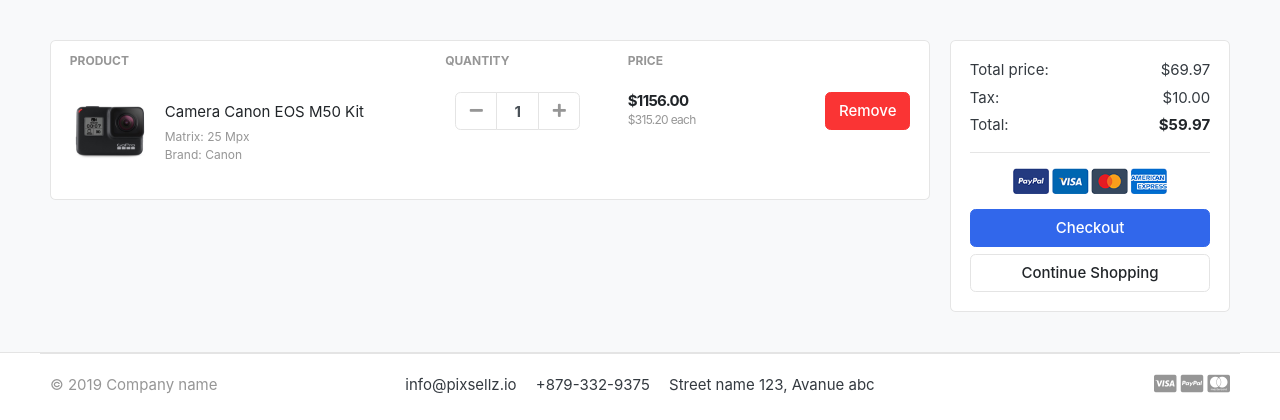
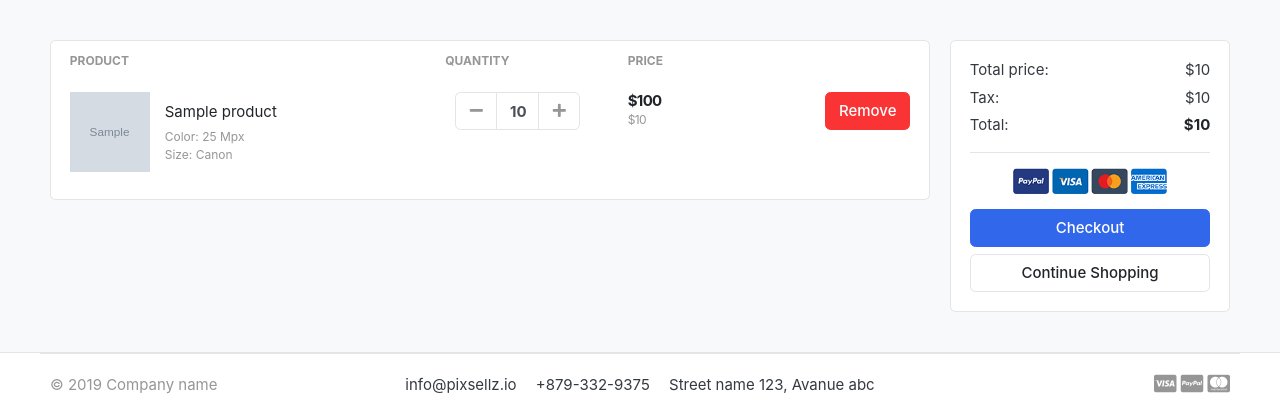
Before and after one commit to nishimwetito/greatkart-django, a Django app: template templates/store/cart.html in a window 1280 px wide. Shown: the part 118-538 px from the top of the page. Run offline with Django 3.2, Linux system fonts and the light colour scheme; tables that the repository leaves empty hold one stand-in row (values such as "Sample post"); the template is opened without the code that fills it: values that come from a table or form of the project are taken from there, most other values are stand-ins (such as "Sample title", 1, 10 or a date in 2020); grey boxes marked "Sample" are stand-in pictures; some libraries are stand-ins or nearby versions; some web fonts are replaced.

Commit message:
Third commit cart functionalities

```diff
--- a/carts/models.py
+++ b/carts/models.py
@@ -17,5 +17,8 @@
     quantity = models.IntegerField()
     is_active = models.BooleanField(default=True)
 
+    def sub_total(self):
+        return self.product.price * self.quantity
+
     def __file__(self):
         return self.product
--- a/carts/urls.py
+++ b/carts/urls.py
@@ -3,5 +3,8 @@
 
 urlpatterns = [
     path('',views.cart,name='cart'),
+    path('add_cart/<int:product_id>/',views.add_cart,name='add_cart'),
+    path('remove_cart/<int:product_id>/',views.remove_cart,name='remove_cart'),
+    path('remove_cart_item/<int:product_id>/',views.remove_cart_item,name='remove_cart_item'),
 
 ]
--- a/templates/store/cart.html
+++ b/templates/store/cart.html
@@ -21,13 +21,14 @@
     </tr>
     </thead>
     <tbody>
+        {% for cart_item in cart_items%}
     <tr>
         <td>
             <figure class="itemside align-items-center">
-                <div class="aside"><img src="{% static './images/items/11.jpg' %}" class="img-sm"></div>
+                <div class="aside"><img src="{{ cart_item.product.images.url}}" class="img-sm"></div>
                 <figcaption class="info">
-                    <a href="#" class="title text-dark">Camera Canon EOS M50 Kit</a>
-                    <p class="text-muted small">Matrix: 25 Mpx <br> Brand: Canon</p>
+                    <a href="#" class="title text-dark">{{cart_item.product.product_name}}</a>
+                    <p class="text-muted small">Color: 25 Mpx <br> Size: Canon</p>
                 </figcaption>
             </figure>
         </td>
@@ -36,26 +37,26 @@
                         <div class="col">
                             <div class="input-group input-spinner">
                                 <div class="input-group-prepend">
-                                <button class="btn btn-light" type="button" id="button-plus"> <i class="fa fa-minus"></i> </button>
+                                <a href="{% url 'remove_cart' cart_item.product.id %}" class="btn btn-light" type="button" id="button-plus"> <i class="fa fa-minus"></i> </a>
                                 </div>
-                                <input type="text" class="form-control"  value="1">
+                                <input type="text" class="form-control"  value="{{cart_item.quantity}}">
                                 <div class="input-group-append">
-                                <button class="btn btn-light" type="button" id="button-minus"> <i class="fa fa-plus"></i> </button>
+                                <a href="{% url 'add_cart' cart_item.product.id %}" class="btn btn-light" type="button" id="button-minus"> <i class="fa fa-plus"></i> </a>
                                 </div>
                             </div> <!-- input-group.// -->
                         </div> <!-- col.// -->
         </td>
         <td>
             <div class="price-wrap">
-                <var class="price">$1156.00</var>
-                <small class="text-muted"> $315.20 each </small>
+                <var class="price">${{cart_item.sub_total}}</var>
+                <small class="text-muted"> ${{cart_item.product.price}}</small>
             </div> <!-- price-wrap .// -->
         </td>
         <td class="text-right">
-        <a href="" class="btn btn-danger"> Remove</a>
+        <a href="{% url 'remove_cart_item' cart_item.product.id %}" class="btn btn-danger"> Remove</a>
         </td>
     </tr>
-
+   {% endfor %}
     </tbody>
     </table>
     </div> <!-- card.// -->
@@ -67,15 +68,15 @@
             <div class="card-body">
                 <dl class="dlist-align">
                   <dt>Total price:</dt>
-                  <dd class="text-right">$69.97</dd>
+                  <dd class="text-right">${{total}}</dd>
                 </dl>
                 <dl class="dlist-align">
                   <dt>Tax:</dt>
-                  <dd class="text-right"> $10.00</dd>
+                  <dd class="text-right"> ${{tax}}</dd>
                 </dl>
                 <dl class="dlist-align">
                   <dt>Total:</dt>
-                  <dd class="text-right text-dark b"><strong>$59.97</strong></dd>
+                  <dd class="text-right text-dark b"><strong>${{grand_total}}</strong></dd>
                 </dl>
                 <hr>
                 <p class="text-center mb-3">
--- a/templates/store/product_detail.html
+++ b/templates/store/product_detail.html
@@ -73,7 +73,7 @@
         {% if single_product.stock <= 0 %}
         <h5 class="text-danger">Out fo Stock</h5>
         {% else %}
-        <a href="./product-detail.html" class="btn  btn-primary"> <span class="text">Add to cart</span> <i class="fas fa-shopping-cart"></i>  </a>
+        <a href="{% url 'add_cart' single_product.id %}" class="btn  btn-primary"> <span class="text">Add to cart</span> <i class="fas fa-shopping-cart"></i>  </a>
         {% endif %}
     </article> <!-- product-info-aside .// -->
             </main> <!-- col.// -->
```
Also changed, not shown: carts/views.py (+83 -4 lines).
